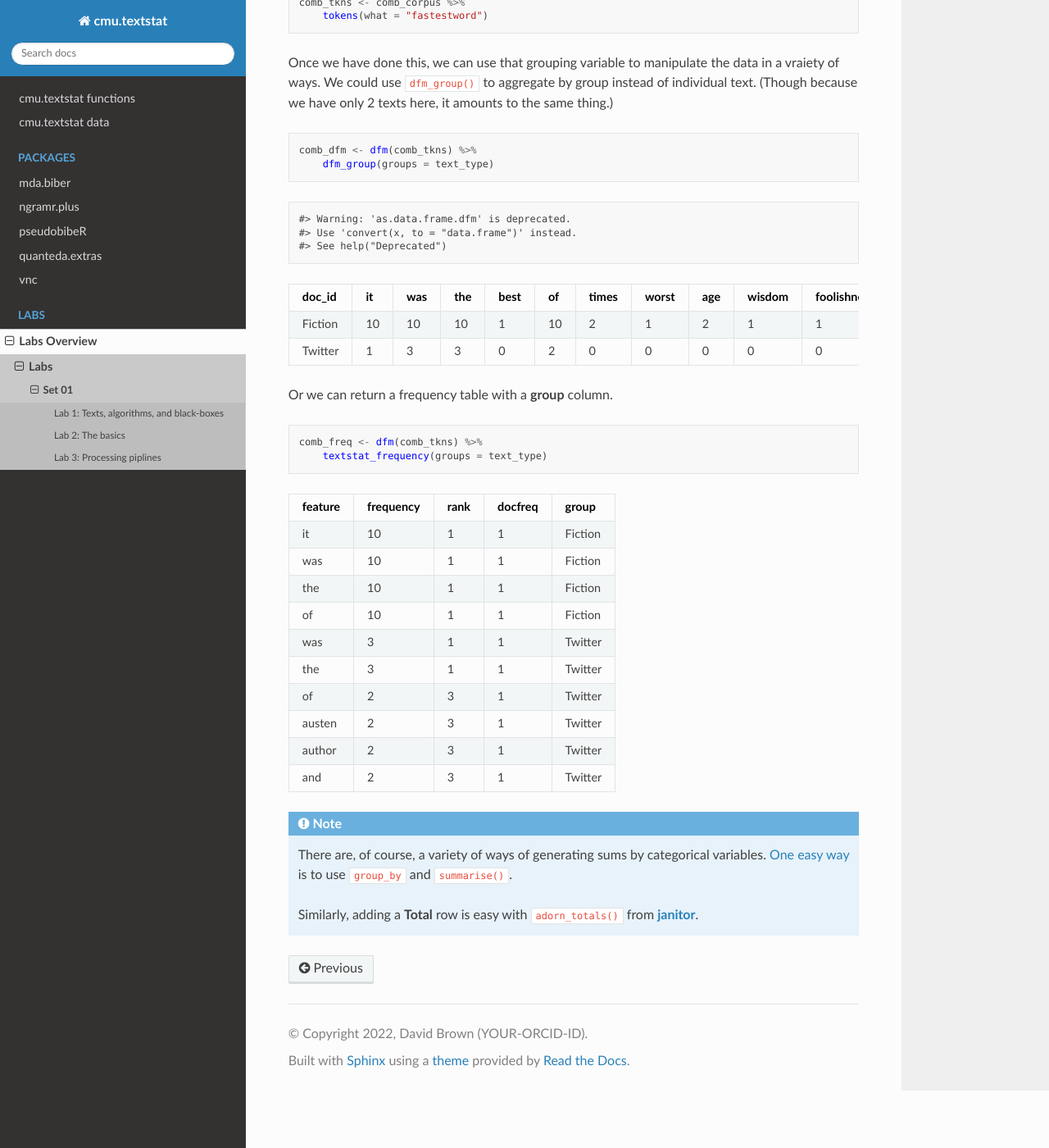
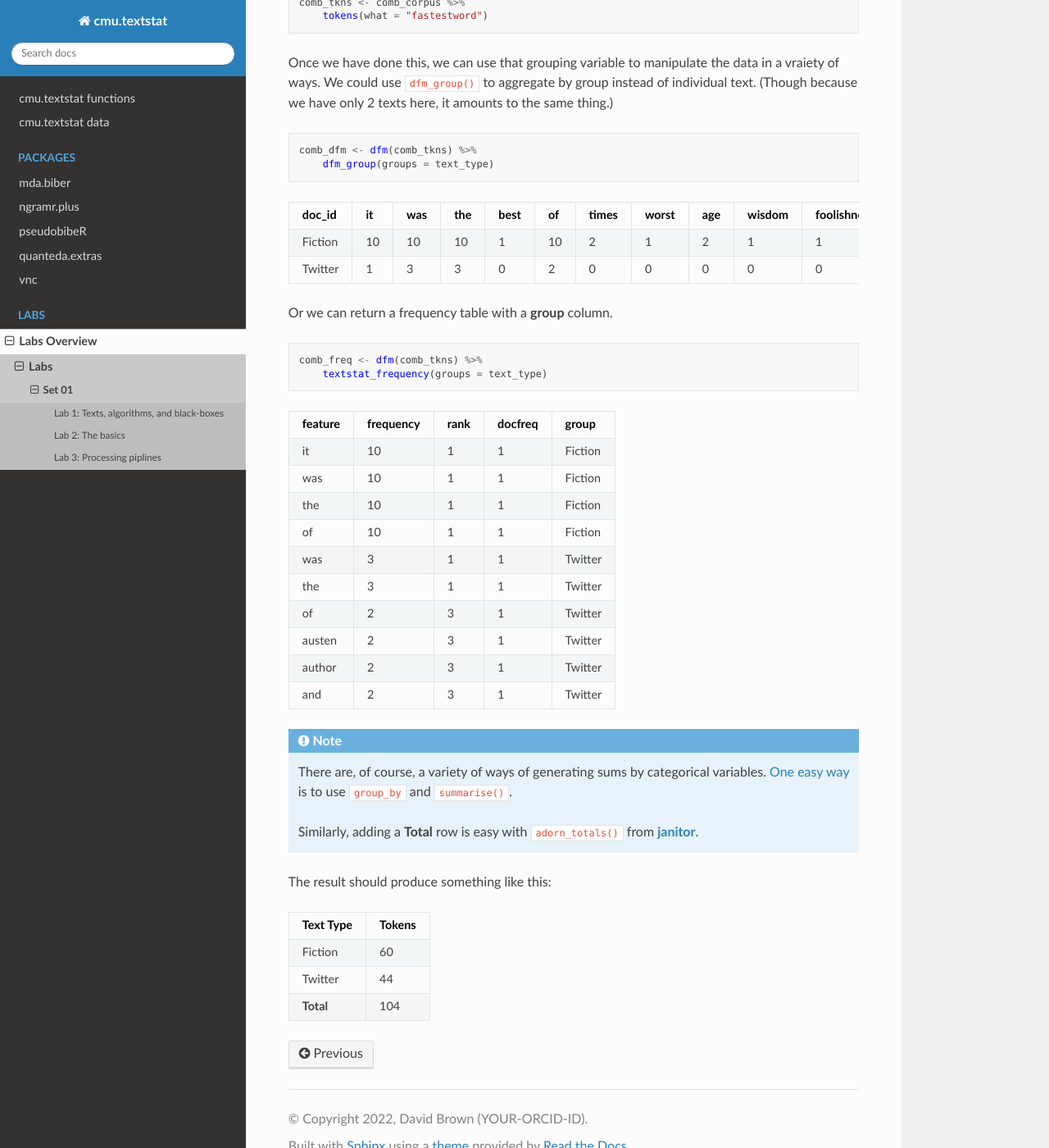
Before and after one commit to browndw/cmu-textstat-docs, a Sphinx documentation site: the page built from docs/labs/sets/set_01.md, in a window 1280 px wide and 1400 px high, scrolled down 16050 px. Shown: the whole window at 82% size. Built offline with Sphinx 7.4.7 and the Read the Docs theme 2.0.0, drawn with Linux system fonts in a browser that asks for light colours.

Commit message:
Update set_01.md

````diff
--- a/docs/labs/sets/set_01.md
+++ b/docs/labs/sets/set_01.md
@@ -415,7 +415,7 @@ text_2_freq <- text_2 %>%
 | with                                              |         1 |    6 |       1 | all   |
 | @howlifeunfolds                                   |         1 |    6 |       1 | all   |
 | \#15pages                                         |         1 |    6 |       1 | all   |
-| <https://pbs.twimg.com/media/ebouqbfwwaabeoj.jpg> |         1 |    6 |       1 | all   |
+| https://pbs.twimg.com/media/ebouqbfwwaabeoj.jpg |         1 |    6 |       1 | all   |
 
 
 Note that in addition to various logical “remove” arguments
@@ -581,10 +581,6 @@ comb_dfm <- dfm(comb_tkns) %>%
     dfm_group(groups = text_type)
 ```
 
-    #> Warning: 'as.data.frame.dfm' is deprecated.
-    #> Use 'convert(x, to = "data.frame")' instead.
-    #> See help("Deprecated")
-
 | doc_id  |  it | was | the | best |  of | times | worst | age | wisdom | foolishness |
 |:--------|----:|----:|----:|-----:|----:|------:|------:|----:|-------:|------------:|
 | Fiction |  10 |  10 |  10 |    1 |  10 |     2 |     1 |   2 |      1 |           1 |
@@ -619,3 +615,11 @@ There are, of course, a variety of ways of generating sums by  categorical varia
 Similarly, adding a **Total** row is easy with `adorn_totals()` from **[janitor](https://sfirke.github.io/janitor/reference/adorn_totals.html)**.
 
 ```
+
+The result should produce something like this:
+
+| Text Type | Tokens |
+|-----------|-------:|
+| Fiction   |     60 |
+| Twitter   |     44 |
+| **Total** |    104 |
````
